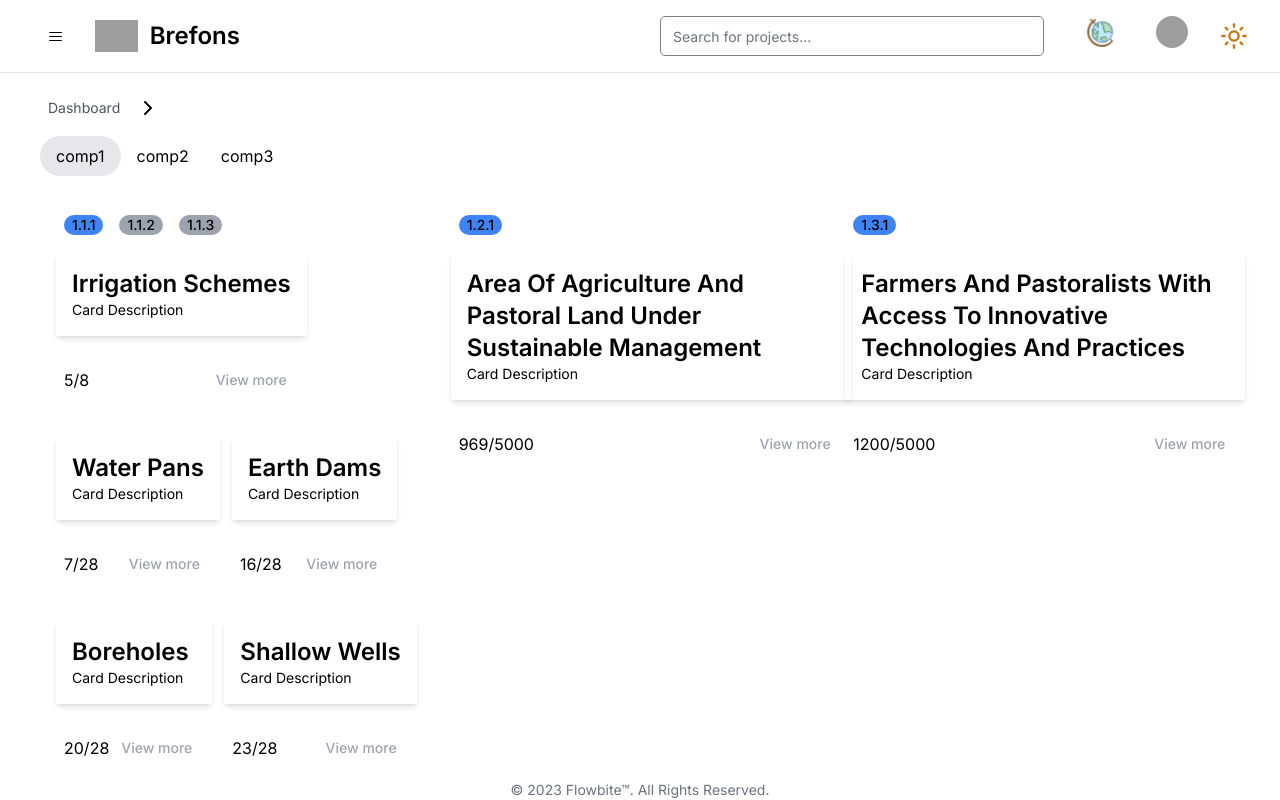
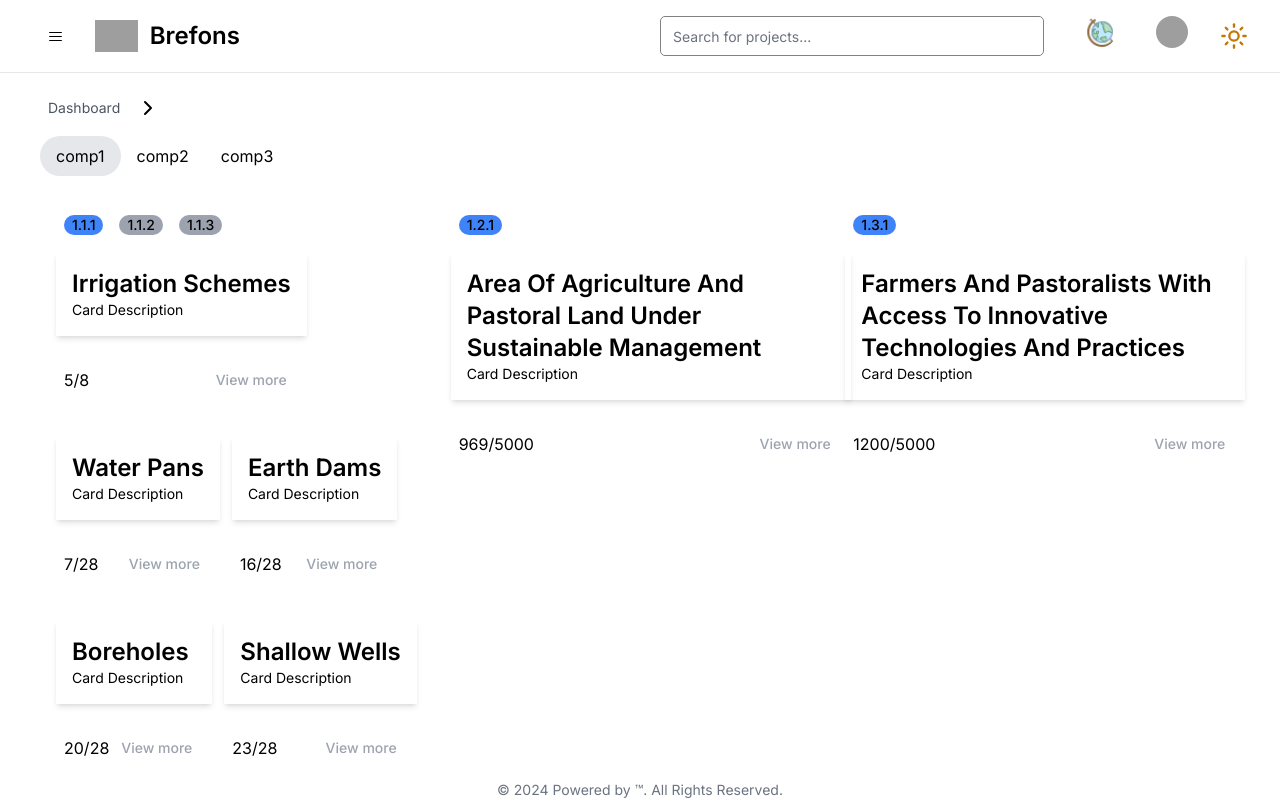
Before and after one commit to GidyMane/Brefons-2.1, a Next.js app in the folder brefons/: page /dashboard in a window 1280 px wide. Shown: the top 800 px of the page. Built offline with nearby package versions, Linux system fonts and the light colour scheme; grey boxes are pictures that could not be loaded.

Commit message:
Update footer date automatically

```diff
--- a/brefons/components/Layout/Footer.tsx
+++ b/brefons/components/Layout/Footer.tsx
@@ -1,38 +1,23 @@
-import Link from 'next/link'
-import React from 'react'
+"use client"
+
+import { useEffect, useState } from 'react';
+import Link from 'next/link';
 
 const Footer = () => {
+    const [currentYear, setCurrentYear] = useState('');
+
+    useEffect(() => {
+        const year = new Date().getFullYear();
+        setCurrentYear(year.toString());
+    }, []);
+
     return (
         <div>
-
-
-                <div className="w-full max-w-screen-xl mx-auto ">
-                    {/* <div className="sm:flex sm:items-center sm:justify-between">
-                        <Link href="https://flowbite.com/" className="flex items-center mb-4 sm:mb-0 space-x-3 rtl:space-x-reverse">
-                            <img src="https://flowbite.com/docs/images/logo.svg" className="h-8" alt="Flowbite Logo" />
-                            <span className="self-center text-2xl font-semibold whitespace-nowrap dark:text-white">Brefons</span>
-                        </Link>
-                        <ul className="flex flex-wrap items-center mb-6 text-sm font-medium text-gray-500 sm:mb-0 dark:text-gray-400">
-                            <li>
-                                <Link href="#" className="hover:underline me-4 md:me-6">About</Link>
-                            </li>
-                            <li>
-                                <Link href="#" className="hover:underline me-4 md:me-6">Privacy Policy</Link>
-                            </li>
-                            <li>
-                                <Link href="#" className="hover:underline me-4 md:me-6">Licensing</Link>
-                            </li>
-                            <li>
-                                <Link href="#" className="hover:underline">Contact</Link>
-                            </li>
-                        </ul>
-                    </div> */}
-                    <span className="block text-sm text-gray-500 sm:text-center dark:text-gray-400">© 2023 <Link href="https://flowbite.com/" className="hover:underline">Flowbite™</Link>. All Rights Reserved.</span>
-                </div>
-
-
+            <div className="w-full max-w-screen-xl mx-auto">
+                <span className="block text-sm text-gray-500 sm:text-center dark:text-gray-400">© {currentYear} <Link href="https://flowbite.com/" className="hover:underline">Powered by ™</Link>. All Rights Reserved.</span>
+            </div>
         </div>
-    )
+    );
 }
 
-export default Footer
+export default Footer;
```
